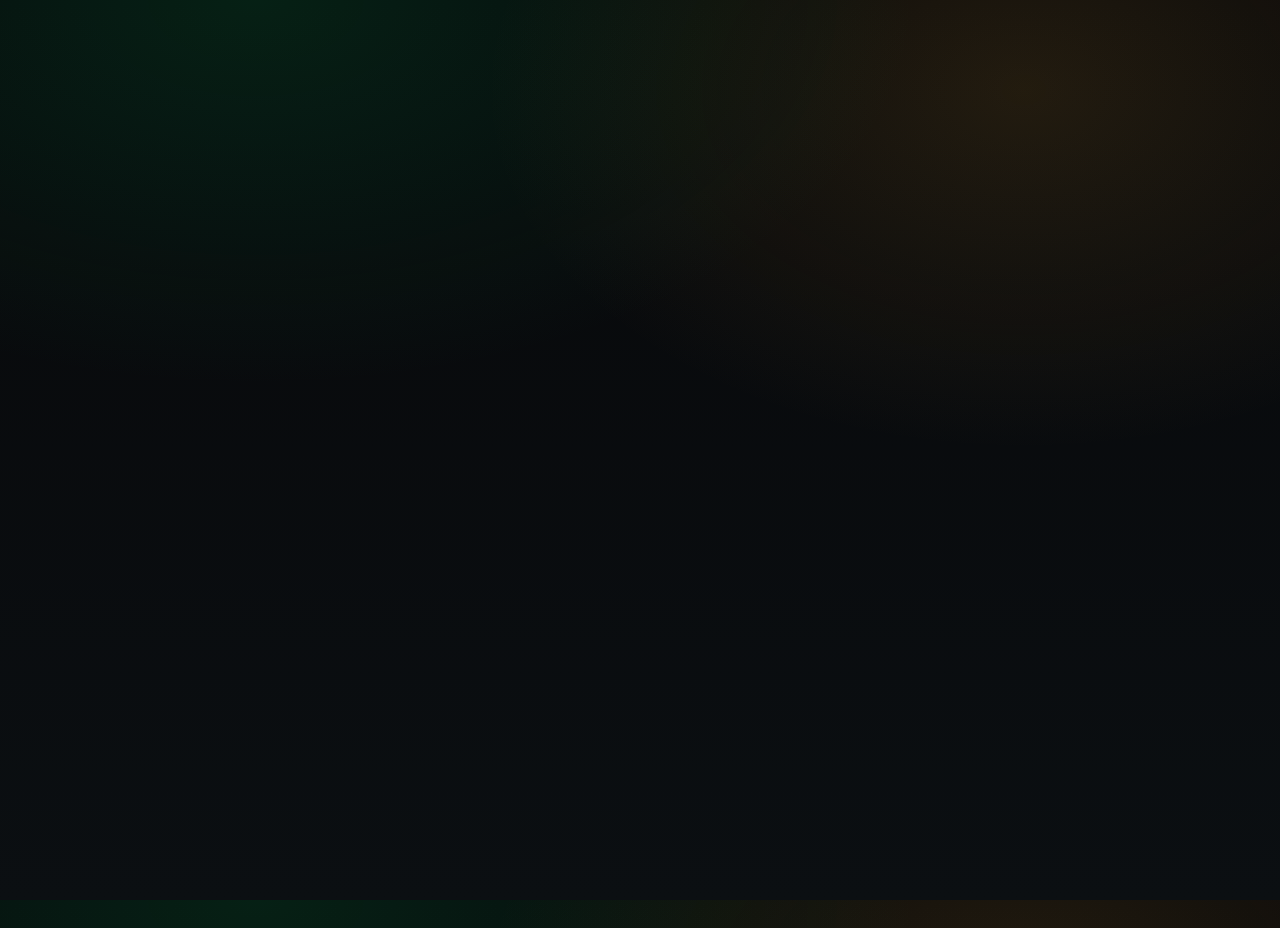
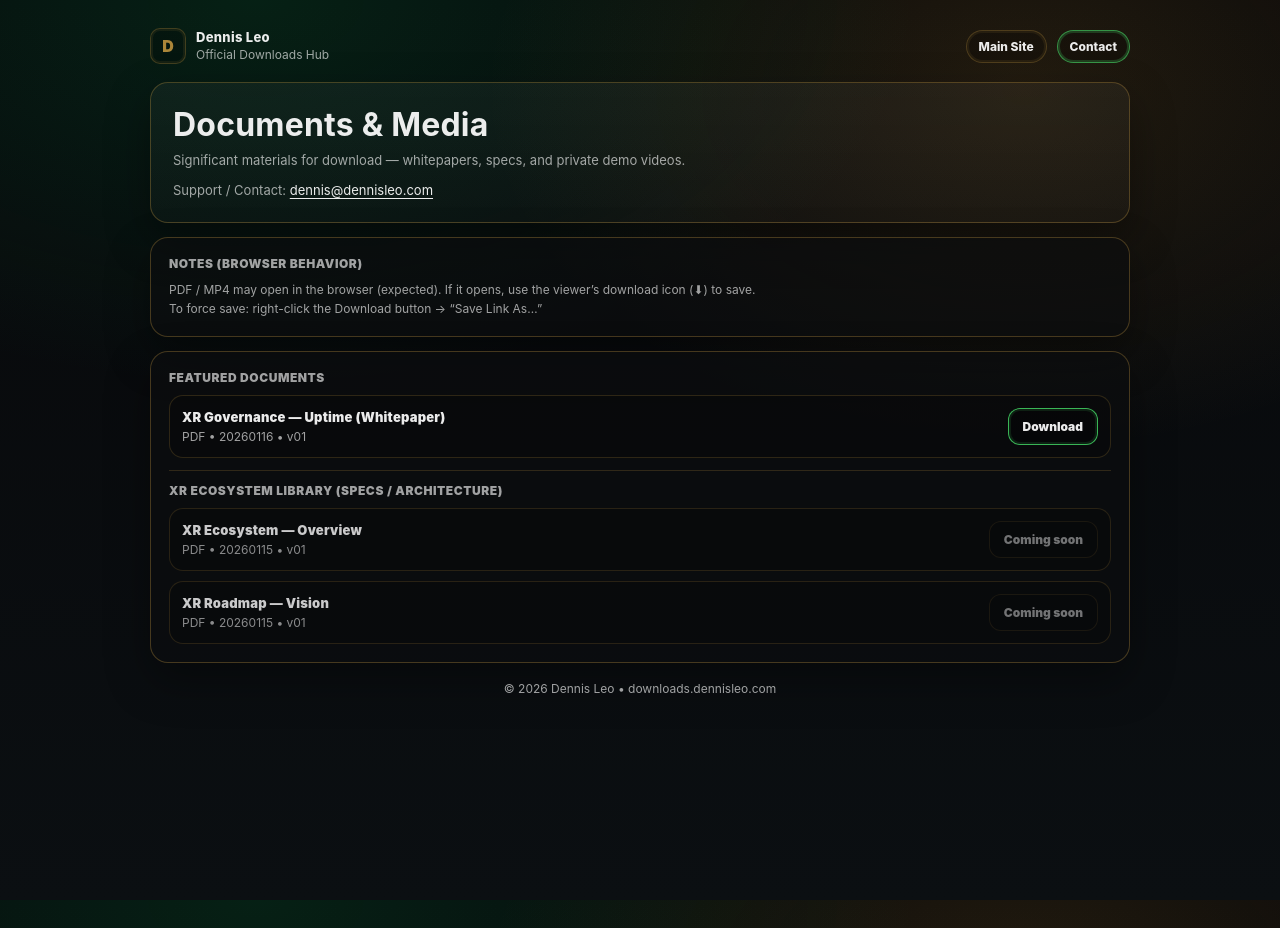
Before and after one commit to dennistyleo/dennis-downloads, a Jekyll site: the page built from index.md, in a window 1280 px wide. Built offline with Jekyll 4.4.1, drawn with Linux system fonts in a browser that asks for light colours.

Commit message:
Update index.md

```diff
--- a/index.md
+++ b/index.md
@@ -206,4 +206,117 @@ a:hover{opacity:.95}
 }
 
 .dl-btn{
-  display:inl
+  display:inline-flex;
+  align-items:center;
+  justify-content:center;
+  padding:10px 14px;
+  border-radius:12px;
+  border:1px solid rgba(80,255,120,.70);
+  background:rgba(0,0,0,.26);
+  color:var(--white);
+  font-weight:950;
+  font-size:12px;
+  cursor:pointer;
+  user-select:none;
+  white-space:nowrap;
+  box-shadow:0 0 0 2px rgba(80,255,120,.10) inset;
+}
+
+.dl-btn:hover{
+  transform:translateY(-1px);
+  border-color:rgba(80,255,120,.95);
+  box-shadow:0 0 0 2px rgba(80,255,120,.18) inset;
+}
+
+.dl-btn-disabled{
+  border-color:rgba(180,140,60,.25);
+  box-shadow:none;
+  opacity:.55;
+  cursor:not-allowed;
+}
+
+.dl-rowlink{
+  display:flex;
+  align-items:center;
+  justify-content:space-between;
+  gap:12px;
+  width:100%;
+}
+
+.dl-footer{
+  margin-top:18px;
+  text-align:center;
+  color:var(--muted);
+  font-size:12px;
+}
+</style>
+
+<div class="dl-wrap">
+
+  <div class="dl-topbar">
+    <div class="dl-brand">
+      <div class="dl-logo">D</div>
+      <div>
+        <div class="dl-brand-name">Dennis Leo</div>
+        <div class="dl-brand-sub">Official Downloads Hub</div>
+      </div>
+    </div>
+    <div class="dl-actions">
+      <a class="dl-pill" href="https://dennisleo.com/watchers-over-the-frontiers-of-innovation" target="_blank" rel="noopener">Main Site</a>
+      <a class="dl-pill dl-pill-green" href="mailto:dennis@dennisleo.com">Contact</a>
+    </div>
+  </div>
+
+  <div class="dl-hero">
+    <h1>Documents & Media</h1>
+    <p>Significant materials for download — whitepapers, specs, and private demo videos.</p>
+    <p class="dl-support">Support / Contact: <a href="mailto:dennis@dennisleo.com">dennis@dennisleo.com</a></p>
+  </div>
+
+  <div class="dl-card">
+    <div class="dl-label">Notes (Browser behavior)</div>
+    <div class="dl-note">
+      PDF / MP4 may open in the browser (expected). If it opens, use the viewer’s download icon (⬇︎) to save.<br/>
+      To force save: right-click the Download button → “Save Link As…”
+    </div>
+  </div>
+
+  <div class="dl-card">
+    <div class="dl-label">Featured Documents</div>
+
+    <!-- Featured: XR Governance — Uptime -->
+    <div class="dl-item">
+      <a class="dl-rowlink" href="/assets/docs/dlhub-xr-wp-governance-uptime-pdf-20260116-v01.pdf" download>
+        <div class="dl-item-left">
+          <div class="dl-title">XR Governance — Uptime (Whitepaper)</div>
+          <div class="dl-meta">PDF • 20260116 • v01</div>
+        </div>
+        <div class="dl-btn">Download</div>
+      </a>
+    </div>
+
+    <div class="dl-divider"></div>
+
+    <div class="dl-label">XR Ecosystem Library (Specs / Architecture)</div>
+
+    <!-- Coming soon items (still look like buttons, but disabled) -->
+    <div class="dl-item" style="opacity:.85">
+      <div class="dl-item-left">
+        <div class="dl-title">XR Ecosystem — Overview</div>
+        <div class="dl-meta">PDF • 20260115 • v01</div>
+      </div>
+      <div class="dl-btn dl-btn-disabled">Coming soon</div>
+    </div>
+
+    <div class="dl-item" style="opacity:.85">
+      <div class="dl-item-left">
+        <div class="dl-title">XR Roadmap — Vision</div>
+        <div class="dl-meta">PDF • 20260115 • v01</div>
+      </div>
+      <div class="dl-btn dl-btn-disabled">Coming soon</div>
+    </div>
+
+  </div>
+
+  <div class="dl-footer">© 2026 Dennis Leo • downloads.dennisleo.com</div>
+</div>
```
